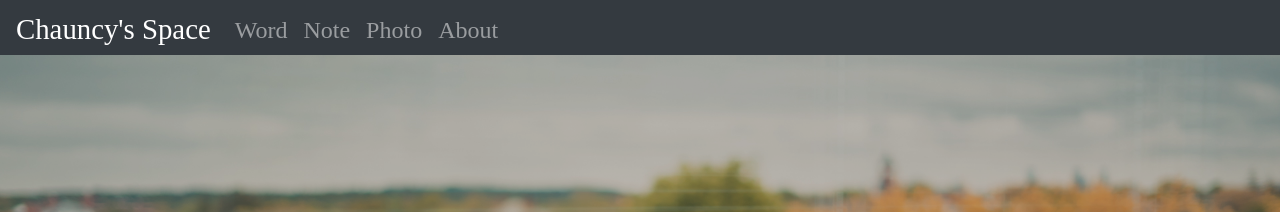
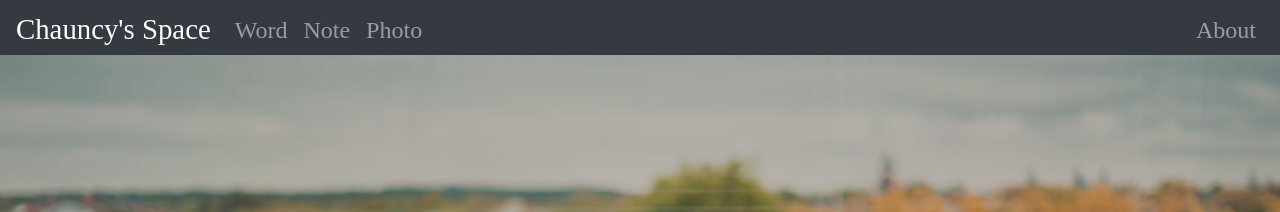
Before and after one commit to chauncyf/chauncyf.github.io, a Jekyll site: the page built from 401.html, in a window 1280 px wide. Shown: the top 212 px of the page. Built offline with Jekyll 4.4.1, drawn with Linux system fonts in a browser that asks for light colours; nearby versions of some CDN libraries; some web fonts are replaced.

Commit message:
update nav

```diff
--- a/_data/nav.yml
+++ b/_data/nav.yml
@@ -4,5 +4,3 @@
   link: /notes
 - name: Photo
   link: /photos
-- name: About
-  link: /
--- a/_includes/nav.html
+++ b/_includes/nav.html
@@ -1,6 +1,7 @@
 <nav class="navbar navbar-expand-lg navbar-dark bg-dark">
     <a class="navbar-brand" href="/words">{{ site.title }}</a>
-    <button class="navbar-toggler" type="button" data-toggle="collapse" data-target="#navbarSupportedContent" aria-controls="navbarSupportedContent" aria-expanded="false" aria-label="Toggle navigation">
+    <button class="navbar-toggler" type="button" data-toggle="collapse" data-target="#navbarSupportedContent"
+            aria-controls="navbarSupportedContent" aria-expanded="false" aria-label="Toggle navigation">
         <span class="navbar-toggler-icon"></span>
     </button>
 
@@ -12,5 +13,10 @@
             </li>
             {% endfor %}
         </ul>
+        <ul class="navbar-nav">
+            <li class="nav-item">
+                <a class="nav-link" href="http://chauncyf.github.io/">About</a>
+            </li>
+        </ul>
     </div>
 </nav>
```
